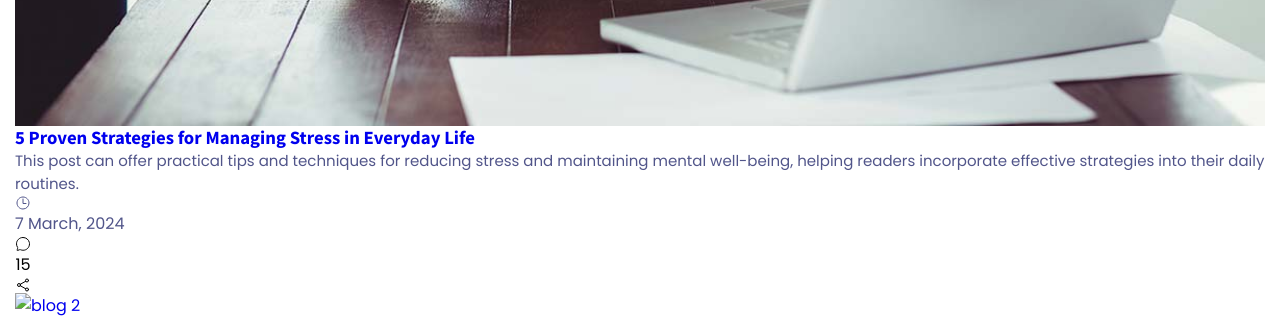
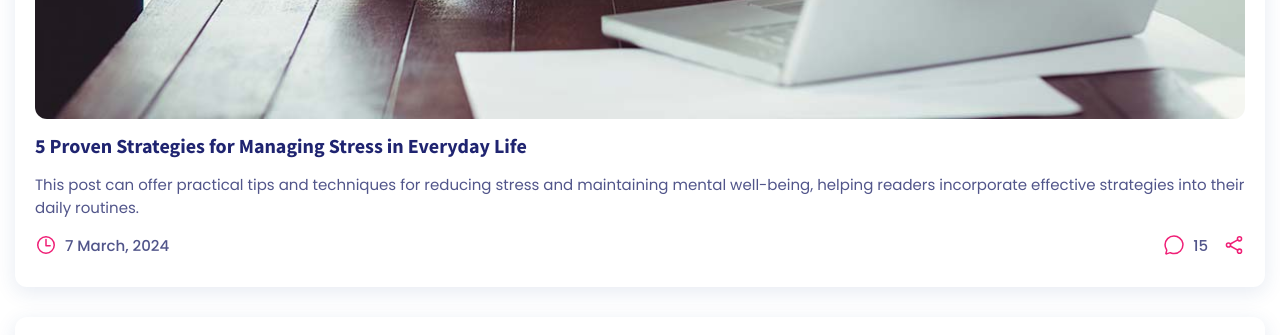
Before and after one commit to mjxang/Big-Project, a plain HTML site: page index.html in a window 1280 px wide. Shown: the part 6040-6375 px from the top of the page. Drawn offline with nearby package versions, Linux system fonts and the light colour scheme; files whose address does not match are found by name.

Commit message:
working on blog style

```diff
--- a/styles.css
+++ b/styles.css
@@ -483,3 +483,76 @@ body {
   max-width: max-content;
   margin-inline: auto;
 }
+
+.blog {
+    padding-block-end: 120px;
+}
+
+.blog-list {
+    display: grid;
+    gap:30px;
+}
+
+.blog-card {
+    padding: 20px;
+    box-shadow: var(--shadow);
+    border-radius: var(--radius-12);
+}
+
+.blog-card .banner {
+    border-radius: var(--radius-12);
+    overflow: hidden;
+    margin-block-end: 15px;
+}
+
+.blog-card .banner img {
+    transition: var(--transition-2);
+}
+
+.blog-card .banner a:is(:hover, :focus) img {
+    transform: scale(1.1);
+}
+
+.blog-card .title {
+    color: var(--st-patricks-blue);
+    font-size: var(--fs-6);
+    line-height: 1.2;
+    margin-block-end: 15px;
+}
+
+.blog-card .title > a {
+    color: inherit;
+}
+
+.blog-card .title > a:is(:hover, :focus) { color: var(--razzmatazz); }
+
+.blog-card .text { margin-block-end: 15px; }
+
+.blog-card .meta {
+  display: flex;
+  justify-content: space-between;
+  align-items: center;
+  gap: 15px;
+  font-size: var(--fs-8);
+  color: var(--purple-navy);
+  font-weight: var(--fw-500);
+  padding-block-end: 10px;
+}
+
+.blog-card .meta ion-icon {
+  color: var(--winter-sky);
+  font-size: 22px;
+  --ionicon-stroke-width: 35px;
+}
+
+.publish-date,
+.comment {
+  display: flex;
+  align-items: center;
+  gap: 8px;
+}
+
+.comment {
+  color: inherit;
+  margin-inline-start: auto;
+}
```
